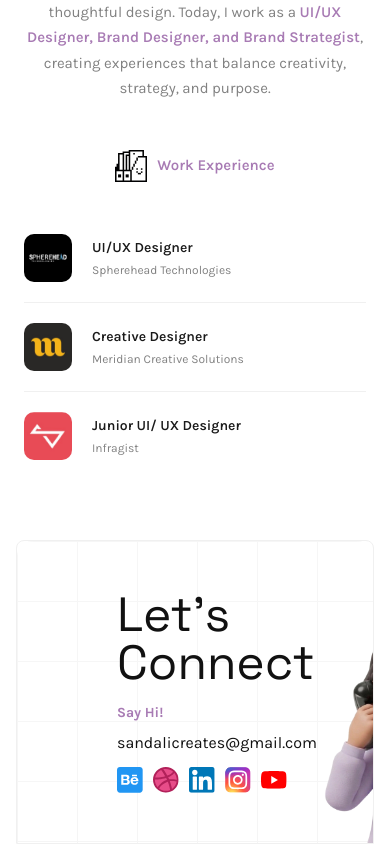
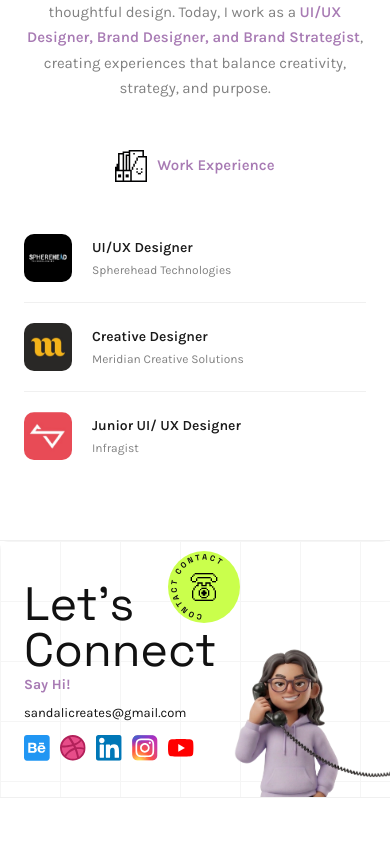
Before and after one commit to SandaliDisara/portfolio-sandali, a Next.js app: page / in a window 390 px wide. Shown: the part 2507-3351 px from the top of the page. After the commit the page ends 3305 px from the top, so only its background shows below. Built offline with nearby package versions, Linux system fonts and the light colour scheme.

Commit message:
add mobile footer structure

```diff
--- a/components/Footer.tsx
+++ b/components/Footer.tsx
@@ -12,22 +12,105 @@ const socialLinks = [
 
 export default function Footer() {
   return (
-    <footer
-      id="contact"
-      style={{
-        background: "#ffffff",
-        position: "relative",
-        overflow: "hidden",
-        display: "grid",
-        gridTemplateColumns: "1fr auto",
-        alignItems: "stretch",
-        minHeight: "260px",
-        padding: "50px 100px 0px",
-        border: "1px solid #F0F0F0",
-        borderRadius: "8px 8px 0 0",
-        margin: "0 16px",
-      }}
-    >
+    <>
+      <style>{`
+        .footer-section {
+          background: #ffffff;
+          position: relative;
+          overflow: hidden;
+          display: grid;
+          grid-template-columns: 1fr auto;
+          align-items: stretch;
+          min-height: 260px;
+          padding: 50px 100px 0px;
+          border: 1px solid #F0F0F0;
+          border-radius: 8px 8px 0 0;
+          margin: 0 16px;
+        }
+
+        .footer-left {
+          display: flex;
+          flex-direction: column;
+          justify-content: space-between;
+          padding-bottom: 50px;
+          position: relative;
+          z-index: 1;
+        }
+
+        .footer-right {
+          position: relative;
+          display: flex;
+          align-items: flex-end;
+          margin-right: -100px;
+          margin-bottom: -120px;
+          z-index: 1;
+          overflow: visible;
+        }
+
+        .footer-heading {
+          font-family: var(--font-space);
+          font-size: clamp(48px, 6.5vw, 100px);
+          font-weight: 400;
+          color: #111;
+          margin: 0;
+          line-height: 1;
+        }
+
+        .footer-badge {
+          position: absolute;
+          top: 1px;
+          right: 95px;
+          width: 100px;
+          height: 100px;
+          z-index: 2;
+        }
+
+        .footer-avatar {
+          object-fit: contain;
+          object-position: bottom;
+          height: 100%;
+          width: auto;
+          max-width: clamp(260px, 24vw, 400px);
+          display: block;
+        }
+
+        @media (max-width: 768px) {
+          .footer-section {
+            margin: 0 !important;
+            border-radius: 0 !important;
+            padding: 40px 24px 0px !important;
+            min-height: 220px !important;
+            border-left: none !important;
+            border-right: none !important;
+          }
+
+          .footer-heading {
+            font-size: clamp(38px, 12vw, 60px) !important;
+          }
+
+          .footer-left {
+            padding-bottom: 36px !important;
+          }
+
+          .footer-right {
+            margin-right: -24px !important;
+            margin-bottom: -60px !important;
+          }
+
+          .footer-avatar {
+            max-width: 160px !important;
+          }
+
+          .footer-badge {
+            top: -30px !important;
+            right: 150px !important;
+            width: 72px !important;
+            height: 72px !important;
+          }
+        }
+      `}</style>
+
+      <footer id="contact" className="footer-section">
         {/* Grid background */}
         <div
           style={{
@@ -41,39 +124,22 @@ export default function Footer() {
             opacity: 0.4,
             zIndex: 0,
             pointerEvents: "none",
-          borderRadius: "16px 16px 0 0",
+            borderRadius: "8px 8px 0 0",
           }}
         />
+
         {/* ── LEFT ── */}
-      <div
-        style={{
-          display: "flex",
-          flexDirection: "column",
-          justifyContent: "space-between",
-          paddingBottom: "50px",
-          position: "relative",
-          zIndex: 1,
-        }}
-      >
-        {/* Heading */}
+        <div className="footer-left">
           <motion.h2
+            className="footer-heading"
             initial={{ opacity: 0, y: 40 }}
             whileInView={{ opacity: 1, y: 0 }}
             viewport={{ once: true }}
             transition={{ duration: 0.8, ease: "easeOut" }}
-          style={{
-            fontFamily: "var(--font-space)",
-            fontSize: "clamp(48px, 6.5vw, 100px)",
-            fontWeight: 400,
-            color: "#111",
-            margin: 0,
-            lineHeight: 1,
-          }}
           >
             Let's Connect
           </motion.h2>
 
-        {/* Bottom group — Say Hi + email + socials */}
           <div style={{ display: "flex", flexDirection: "column", gap: "8px" }}>
             <motion.p
               initial={{ opacity: 0, y: 20 }}
@@ -100,7 +166,7 @@ export default function Footer() {
               whileHover={{ color: "#A87BB4" }}
               style={{
                 fontFamily: "var(--font-karla)",
-              fontSize: "clamp(16px, 1.8vw, 28px)",
+                fontSize: "clamp(13px, 1.8vw, 28px)",
                 fontWeight: 400,
                 color: "#111",
                 textDecoration: "none",
@@ -142,37 +208,20 @@ export default function Footer() {
           </div>
         </div>
 
-      {/* ── RIGHT — Avatar + rotating badge ── */}
-      <div
-        style={{
-          position: "relative",
-          display: "flex",
-          alignItems: "flex-end",
-          marginRight: "-100px",
-          marginBottom: "-120px",
-          zIndex: 1,
-          overflow: "visible",
-        }}
-      >
-        {/* Rotating CONTACT badge — top right */}
+        {/* ── RIGHT — Avatar + badge ── */}
+        <div className="footer-right">
+          {/* Rotating CONTACT badge */}
           <motion.div
+            className="footer-badge"
             initial={{ opacity: 0, scale: 0.8 }}
             whileInView={{ opacity: 1, scale: 1 }}
             viewport={{ once: true }}
             transition={{ delay: 0.3, duration: 0.5 }}
-          style={{
-            position: "absolute",
-            top: "1px",
-            right: "95px",
-            width: "100px",
-            height: "100px",
-            zIndex: 2,
-          }}
           >
             <div
               style={{
-              width: "100px",
-              height: "100px",
+                width: "100%",
+                height: "100%",
                 borderRadius: "50%",
                 background: "#CAFF4C",
                 display: "flex",
@@ -231,17 +280,11 @@ export default function Footer() {
               alt="Sandali on phone"
               width={420}
               height={400}
-            style={{
-              objectFit: "contain",
-              objectPosition: "bottom",
-              height: "100%",
-              width: "auto",
-              maxWidth: "clamp(260px, 24vw, 400px)",
-              display: "block",
-            }}
+              className="footer-avatar"
             />
           </motion.div>
         </div>
       </footer>
+    </>
   );
 }
```
Lines whose indentation alone changed are shown as unchanged.
